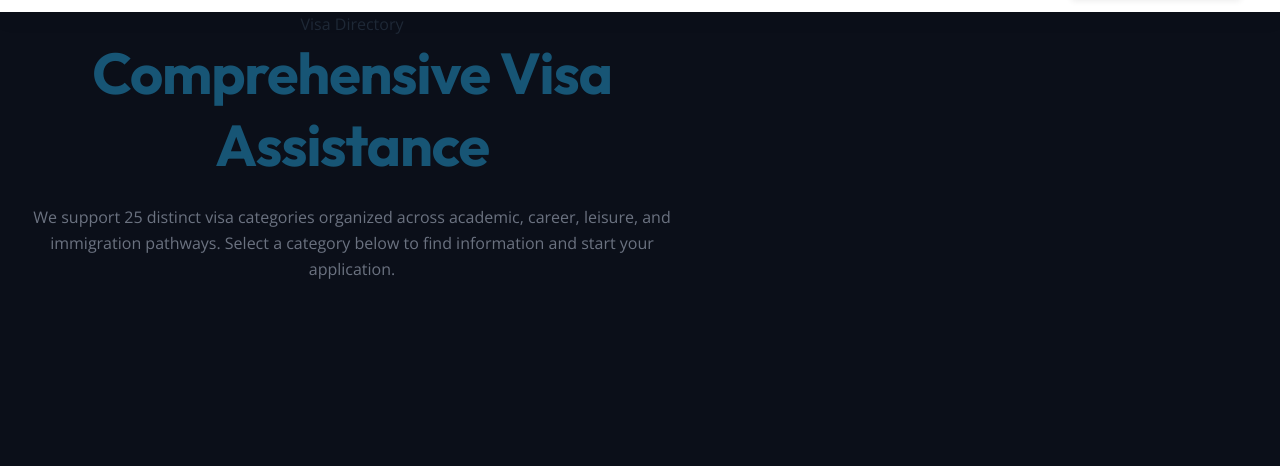
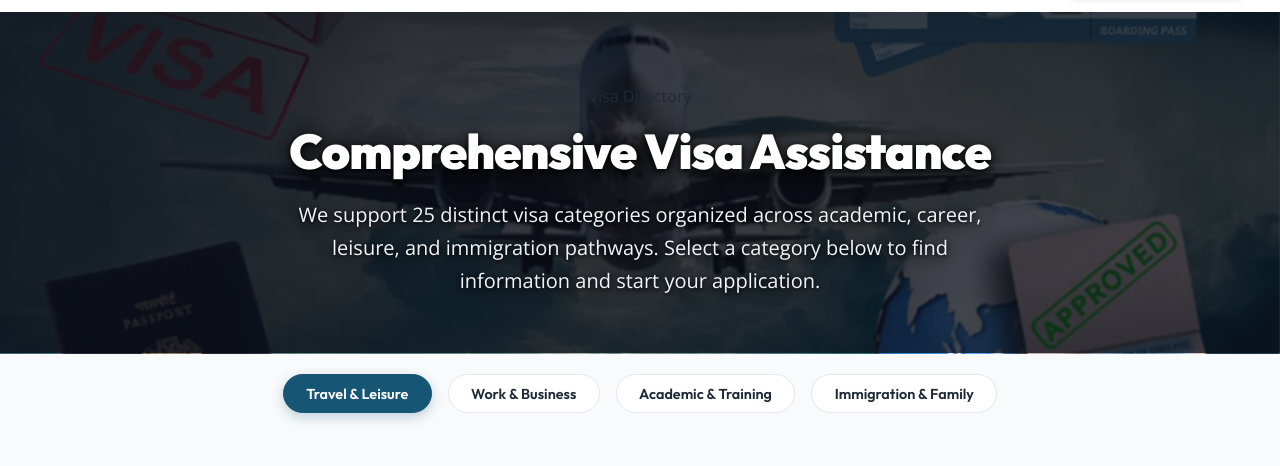
Before and after one commit to mansa-kev/WillBick, a plain HTML site: page visas.html in a window 1280 px wide. Shown: the part 108-574 px from the top of the page. Drawn offline with nearby package versions, Linux system fonts and the light colour scheme.

Commit message:
Add Owlenix Systems attribution link, eliminate hero-left overlay, resize subpage hero banners, and apply newly provided hero backgrounds

```diff
--- a/styles.css
+++ b/styles.css
@@ -690,6 +690,63 @@
   overflow: hidden;
 }
 
+/* Subpage Hero Banner (Compact & Proportional on Laptops) */
+.subpage-hero {
+  display: flex;
+  align-items: center;
+  justify-content: center;
+  min-height: 320px;
+  padding: 4.5rem 1.5rem 3.5rem 1.5rem;
+  background-color: #0b0f19;
+  background-size: cover;
+  background-position: center;
+  background-repeat: no-repeat;
+  position: relative;
+  overflow: hidden;
+  border-bottom: 1px solid rgba(255, 255, 255, 0.12);
+  text-align: center;
+}
+
+.subpage-hero .container {
+  position: relative;
+  z-index: 3;
+  max-width: 850px;
+  margin: 0 auto;
+}
+
+.subpage-hero h1 {
+  font-size: clamp(2.2rem, 3.8vw, 3.4rem);
+  font-weight: 900;
+  color: #ffffff;
+  margin: 0.75rem 0 1rem 0;
+  text-shadow: 0 4px 20px rgba(0, 0, 0, 0.95), 0 2px 6px rgba(0, 0, 0, 0.95);
+}
+
+.subpage-hero .hero-subtitle {
+  font-size: clamp(1.05rem, 1.8vw, 1.25rem);
+  color: #f1f5f9;
+  line-height: 1.65;
+  margin: 0 auto;
+  max-width: 720px;
+  text-shadow: 0 3px 15px rgba(0, 0, 0, 0.95), 0 1px 4px rgba(0, 0, 0, 0.95);
+}
+
+.visas-hero {
+  background-image: linear-gradient(135deg, rgba(11, 15, 25, 0.88) 0%, rgba(11, 15, 25, 0.75) 100%), url('assets/hero-visas-bg.png');
+}
+
+.scholarships-hero {
+  background-image: linear-gradient(135deg, rgba(11, 15, 25, 0.88) 0%, rgba(11, 15, 25, 0.75) 100%), url('assets/hero-scholarships-bg.jpg');
+}
+
+.placements-hero {
+  background-image: linear-gradient(135deg, rgba(11, 15, 25, 0.88) 0%, rgba(11, 15, 25, 0.75) 100%), url('assets/hero-placements-bg.png');
+}
+
+.travel-hero {
+  background-image: linear-gradient(135deg, rgba(11, 15, 25, 0.88) 0%, rgba(11, 15, 25, 0.75) 100%), url('assets/hero-travel-bg.png');
+}
+
 .hero-left {
   position: relative;
   display: flex;
@@ -699,7 +756,7 @@
   padding-right: 3.5rem;
   padding-top: 5.5rem;
   padding-bottom: 5.5rem;
-  background-image: linear-gradient(135deg, rgba(6, 9, 16, 0.94) 0%, rgba(11, 15, 25, 0.86) 55%, rgba(11, 15, 25, 0.96) 100%), url('assets/hero_left_world.jpg');
+  background-image: url('assets/hero_left_world.jpg');
   background-size: cover;
   background-position: center;
   background-repeat: no-repeat;
--- a/visas.html
+++ b/visas.html
@@ -167,11 +167,11 @@
     </header>
 
     <!-- Subpage Hero Section -->
-    <section class="hero" style="padding-bottom: 40px;">
+    <section class="subpage-hero visas-hero">
       <div class="container text-center">
         <span class="badge">Visa Directory</span>
         <h1>Comprehensive Visa Assistance</h1>
-        <p class="hero-subtitle" style="max-width: 700px; margin: 1.5rem auto 0 auto;">We support 25 distinct visa categories organized across academic, career, leisure, and immigration pathways. Select a category below to find information and start your application.</p>
+        <p class="hero-subtitle">We support 25 distinct visa categories organized across academic, career, leisure, and immigration pathways. Select a category below to find information and start your application.</p>
       </div>
     </section>
 
@@ -736,7 +736,7 @@
         <p>&copy; 2026 Willbick Tours & Travel. All rights reserved. Office, Nairobi, Kenya.</p>
         <p style="display:flex; align-items:center; gap:0.5rem;">
           <span class="status-badge-live" style="background:rgba(255,163,34,0.15); color:#ffa322;"><span class="pulse-dot" style="background:#ffa322;"></span> System Live</span>
-          <span>Built with Premium Standards</span>
+          <a href="https://owlenix.com" target="_blank" rel="noopener noreferrer" style="color: #e2e8f0; text-decoration: none; transition: color 0.2s;" onmouseover="this.style.color='#ffa322'" onmouseout="this.style.color='#e2e8f0'">Built by <strong style="color: #ffa322;">Owlenix Systems</strong></a>
         </p>
       </div>
     </footer>
```
Also changed, not shown: index.html (+1 -1 lines), placements.html (+3 -3 lines), scholarships.html (+3 -3 lines), travel.html (+3 -3 lines), assets/hero-placements-bg.png (added), assets/hero-scholarships-bg.jpg (added), assets/hero-travel-bg.png (added), assets/hero-visas-bg.png (added).
